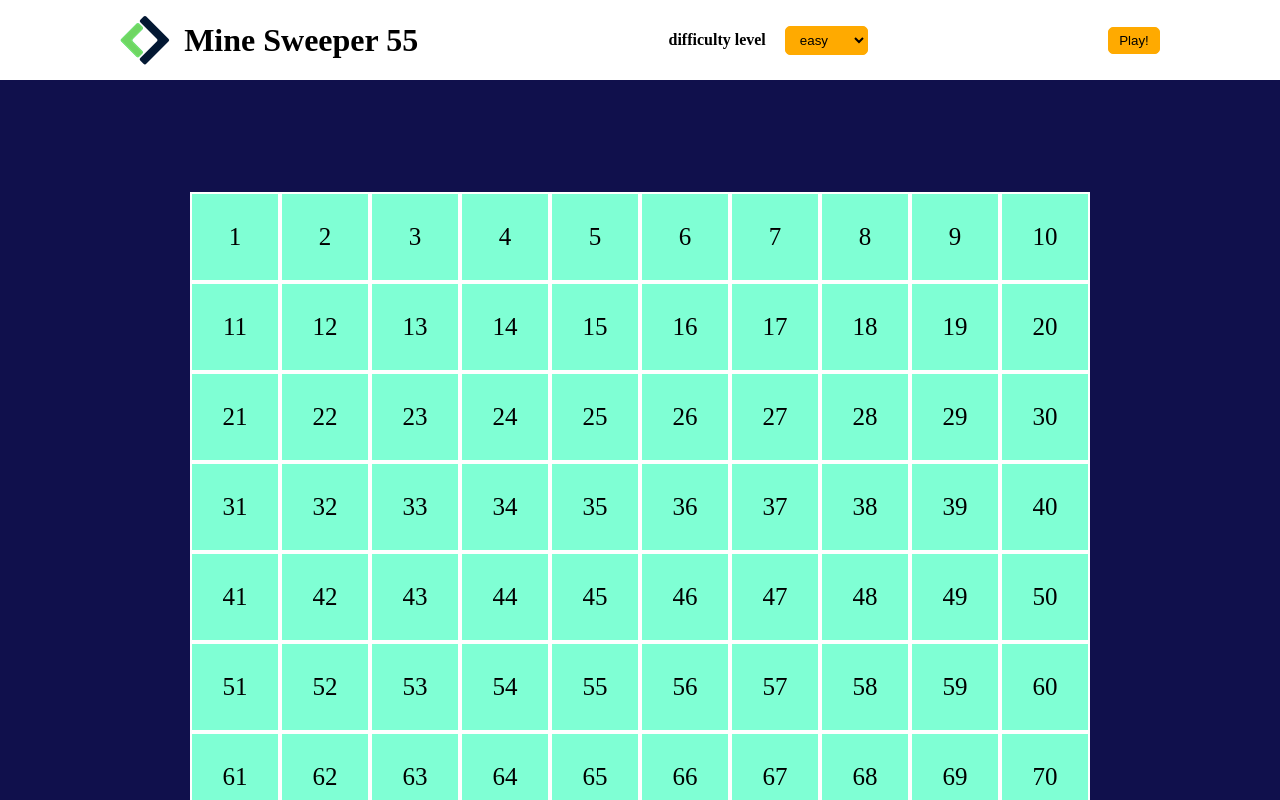
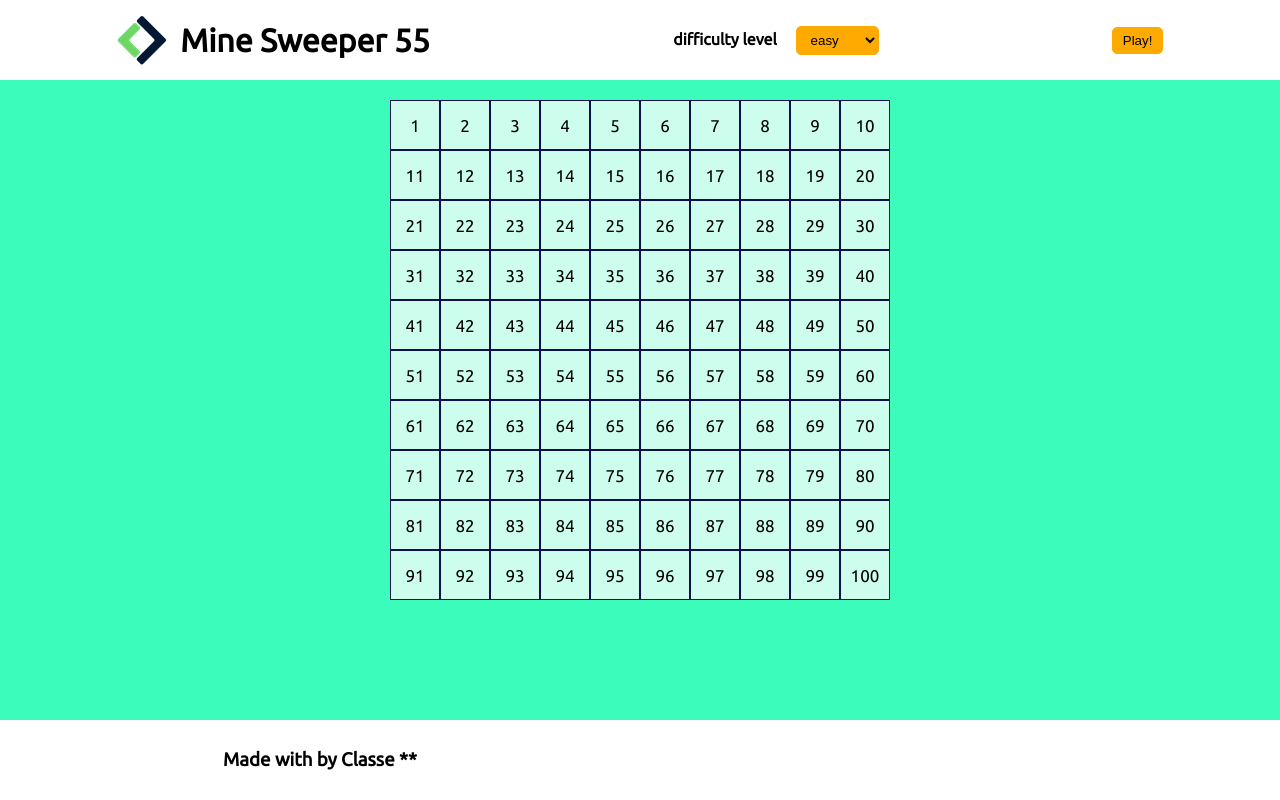
Before and after one commit to michelecanini/js-campominato-dom, a plain HTML site: page index.html in a window 1280 px wide. Both pictures are taken after a click on the button "Play!". Shown: the top 800 px of the page. Drawn offline with Linux system fonts and the light colour scheme.

Commit message:
[STYLE] update

```diff
--- a/css/style.css
+++ b/css/style.css
@@ -8,7 +8,12 @@ GENERAL SETTING
 }
 
 body{
-    background-color: rgb(16, 16, 76)
+    background-color: #3bfcbb;
+    font-family: 'Ubuntu', sans-serif;
+}
+
+.container{
+    position: relative;
 }
 
 /*
@@ -19,14 +24,15 @@ header{
     height: 80px;
     display: flex;
     flex-direction: row;
+
 }
 
 main {
-    margin: 3rem;
-    padding: 2rem;
+    margin: 10px;
     display: flex;
     justify-content: center;
     align-items: center;
+
 }
 
 /*
@@ -35,7 +41,10 @@ FOOTER SETTING
 footer{
     background-color: white;
     height: 80px;
-    position: relative;
+    position: fixed;
+    bottom: 0;
+    left: 0;
+    width: 100%;
 }
 
 /*
@@ -44,16 +53,17 @@ GRID END CELL SETTING
 
 #grid{
     display: flex;
-    width:  900px;
-    height: 900px;
+    width:  500px;
+    height: 500px;
     flex-wrap: wrap;
+    margin: 10px;
 }
 
 .cell{
-    background-color: aquamarine;
-    border: 2px solid white;
+    background-color: rgb(205, 254, 237);
+    border: 1px solid rgb(16, 16, 76);
     text-align: center;
-    font-size: 25px;
+    font-size: 17px;
     align-items: center;
     display: flex;
     justify-content: center;
@@ -96,5 +106,4 @@ h4{
     color: red;
     font-size: 25px;
     text-align: center;
-    margin-top: 80px;
 }
--- a/index.html
+++ b/index.html
@@ -4,12 +4,16 @@
         <meta charset="UTF-8">
         <meta http-equiv="X-UA-Compatible" content="IE=edge">
         <meta name="viewport" content="width=device-width, initial-scale=1.0">
+        <!--fonts-->
+        <link rel="preconnect" href="https://fonts.googleapis.com">
+        <link rel="preconnect" href="https://fonts.gstatic.com" crossorigin>
+        <link href="https://fonts.googleapis.com/css2?family=Ubuntu&display=swap" rel="stylesheet">
         <!--css-->
         <link rel="stylesheet" href="./css/style.css">
         <title>Griglia Campo Minato</title>
     </head>
     <body>
-
+        <div class="container">
             <!--start header-->
             <header>
                 <div class="logo">
@@ -42,7 +46,7 @@
             <span><h3>Made with by Classe **</h3></span>
             </footer>
             <!--end footer-->
-
+        </div>
         <!--js-->
         <script type="text/javascript" src="./js/script.js"></script>
 
```
Lines whose indentation alone changed are shown as unchanged.
